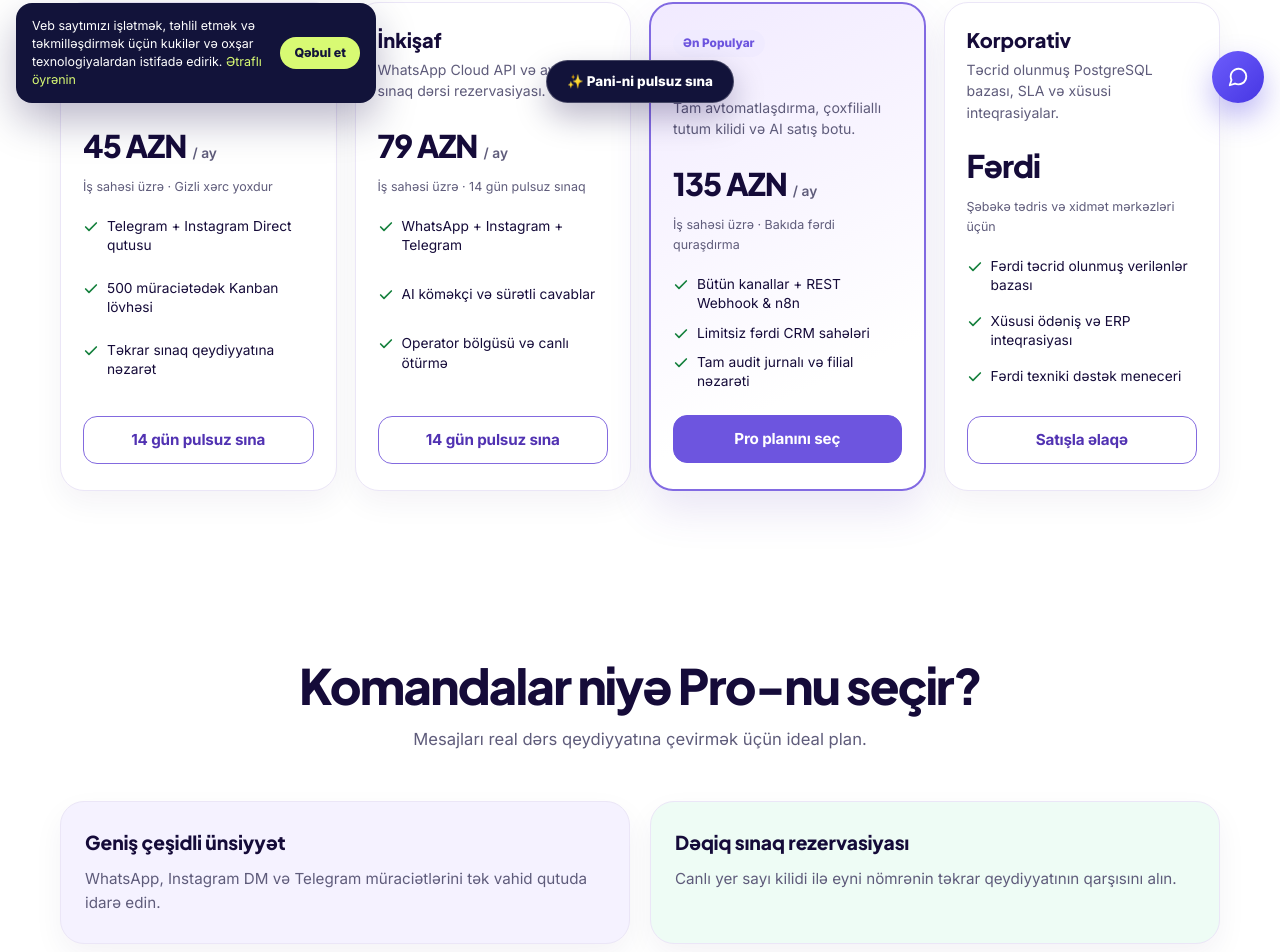
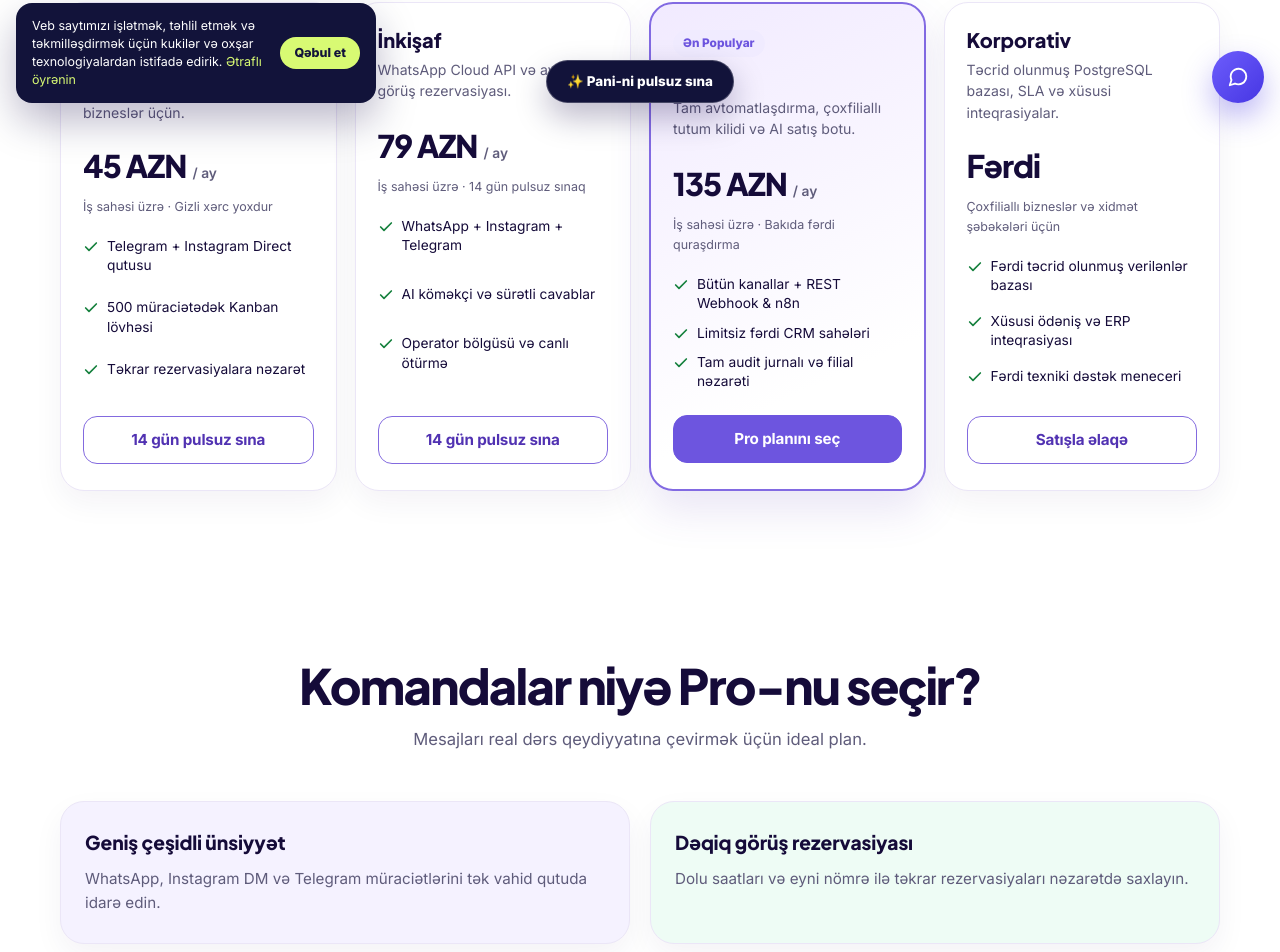
Before and after one commit to azadhashimoc-debug/qeydai, a Next.js app: page /az/pricing in a window 1280 px wide. Shown: the part 681-1633 px from the top of the page. Built offline with nearby package versions, Linux system fonts and the light colour scheme.

Commit message:
content: replace education-specific examples in page.tsx

```diff
--- a/src/app/[lang]/pricing/page.tsx
+++ b/src/app/[lang]/pricing/page.tsx
@@ -40,20 +40,20 @@ export default async function PricingPage({ params }: PageProps<"/[lang]/pricing
           {
             id: "starter",
             name: "Starter",
-            desc: "For growing courses and studios starting unified messaging.",
+            desc: "For growing shops, salons and service teams starting unified messaging.",
             prices: { monthly: "59 AZN", halfYear: "49 AZN", annual: "45 AZN" },
             setupNote: "Per workspace · No hidden fees",
             ctaLabel: "Start 14-day trial",
             limits: [
               "Telegram + Instagram Direct inbox",
               "Kanban pipeline up to 500 leads",
-              "Duplicate trial booking guard",
+              "Duplicate booking checks",
             ],
           },
           {
             id: "growth",
             name: "Growth",
-            desc: "WhatsApp Cloud API + automated trial scheduling.",
+            desc: "WhatsApp Cloud API + automated appointment booking.",
             prices: { monthly: "99 AZN", halfYear: "85 AZN", annual: "79 AZN" },
             setupNote: "Per workspace · 14-day free trial",
             ctaLabel: "Start 14-day trial",
@@ -83,7 +83,7 @@ export default async function PricingPage({ params }: PageProps<"/[lang]/pricing
             name: "Enterprise",
             desc: "Dedicated PostgreSQL isolation, SLA & custom integrations.",
             prices: { monthly: "Custom", halfYear: "Custom", annual: "Custom" },
-            setupNote: "Tailored for multi-center networks",
+            setupNote: "Tailored for multi-branch businesses",
             ctaLabel: "Contact sales",
             limits: [
               "Dedicated isolated database",
@@ -96,20 +96,20 @@ export default async function PricingPage({ params }: PageProps<"/[lang]/pricing
           {
             id: "starter",
             name: "Başlanğıc",
-            desc: "Vahid mesajlaşma və ilk qeydiyyat axınına keçən mərkəzlər üçün.",
+            desc: "Vahid mesajlaşma və müştəri idarəetməsinə keçən kiçik bizneslər üçün.",
             prices: { monthly: "59 AZN", halfYear: "49 AZN", annual: "45 AZN" },
             setupNote: "İş sahəsi üzrə · Gizli xərc yoxdur",
             ctaLabel: "14 gün pulsuz sına",
             limits: [
               "Telegram + Instagram Direct qutusu",
               "500 müraciətədək Kanban lövhəsi",
-              "Təkrar sınaq qeydiyyatına nəzarət",
+              "Təkrar rezervasiyalara nəzarət",
             ],
           },
           {
             id: "growth",
             name: "İnkişaf",
-            desc: "WhatsApp Cloud API və avtomatik sınaq dərsi rezervasiyası.",
+            desc: "WhatsApp Cloud API və avtomatik görüş rezervasiyası.",
             prices: { monthly: "99 AZN", halfYear: "85 AZN", annual: "79 AZN" },
             setupNote: "İş sahəsi üzrə · 14 gün pulsuz sınaq",
             ctaLabel: "14 gün pulsuz sına",
@@ -139,7 +139,7 @@ export default async function PricingPage({ params }: PageProps<"/[lang]/pricing
             name: "Korporativ",
             desc: "Təcrid olunmuş PostgreSQL bazası, SLA və xüsusi inteqrasiyalar.",
             prices: { monthly: "Fərdi", halfYear: "Fərdi", annual: "Fərdi" },
-            setupNote: "Şəbəkə tədris və xidmət mərkəzləri üçün",
+            setupNote: "Çoxfiliallı bizneslər və xidmət şəbəkələri üçün",
             ctaLabel: "Satışla əlaqə",
             limits: [
               "Fərdi təcrid olunmuş verilənlər bazası",
@@ -159,12 +159,12 @@ export default async function PricingPage({ params }: PageProps<"/[lang]/pricing
           },
           {
             title: "Zero Double-Booking",
-            desc: "Real-time seat capacity locks and automated trial lesson reminders.",
+            desc: "Available appointment slots and automatic booking reminders.",
             tone: "mint" as const,
           },
           {
             title: "Revenue-Focused Pipeline",
-            desc: "Track every lead from first message to enrolled student in AZN.",
+            desc: "Track every deal from first message to paid sale in AZN.",
             tone: "sky" as const,
           },
           {
@@ -180,8 +180,8 @@ export default async function PricingPage({ params }: PageProps<"/[lang]/pricing
             tone: "lavender" as const,
           },
           {
-            title: "Dəqiq sınaq rezervasiyası",
-            desc: "Canlı yer sayı kilidi ilə eyni nömrənin təkrar qeydiyyatının qarşısını alın.",
+            title: "Dəqiq görüş rezervasiyası",
+            desc: "Dolu saatları və eyni nömrə ilə təkrar rezervasiyaları nəzarətdə saxlayın.",
             tone: "mint" as const,
           },
           {
@@ -190,7 +190,7 @@ export default async function PricingPage({ params }: PageProps<"/[lang]/pricing
             tone: "sky" as const,
           },
           {
-            title: "Çoxfiliallı mərkəzlər",
+            title: "Çoxfiliallı bizneslər",
             desc: "Bakı və regionlardakı filialları təcrid olunmuş cədvəl və operatorlarla işlədin.",
             tone: "amber" as const,
           },
@@ -201,14 +201,14 @@ export default async function PricingPage({ params }: PageProps<"/[lang]/pricing
       ? [
           {
             q: "Can we switch between monthly and annual billing?",
-            a: "Yes. You can start with a 14-day free trial and switch billing cycles anytime without losing student or lead records.",
+            a: "Yes. You can start with a 14-day free trial and switch billing cycles without losing customer or lead records.",
           },
           {
             q: "Are there any extra fees for WhatsApp Cloud API?",
             a: "Your panelim.az subscription covers the CRM, automation, and webhook engine. Meta conversation charges are billed directly at Meta's official rates.",
           },
           {
-            q: "Is our center's data isolated from other centers?",
+            q: "Is our business data separate from other workspaces?",
             a: "Yes. Every workspace is strictly tenant-isolated at the database and API key level.",
           },
         ]
@@ -222,7 +222,7 @@ export default async function PricingPage({ params }: PageProps<"/[lang]/pricing
             a: "panelim.az abunəliyi CRM, bot və avtomatlaşdırma mühərrikini əhatə edir. Rəsmi Meta mesaj tarifləri birbaşa Meta hesabınız üzərindən hesablanır.",
           },
           {
-            q: "Mərkəzimizin tələbə və müraciət bazası digər mərkəzlərdən təcrid olunur?",
+            q: "Biznesimizin müştəri məlumatları digər iş sahələrindən ayrıdır?",
             a: "Bəli. Hər bir iş sahəsi verilənlər bazası və API açarı səviyyəsində tam təcrid olunmuş şəkildə saxlanılır.",
           },
         ];
@@ -269,7 +269,7 @@ export default async function PricingPage({ params }: PageProps<"/[lang]/pricing
           heading={locale === "en" ? "Why teams choose Pro" : "Komandalar niyə Pro-nu seçir?"}
           subheading={
             locale === "en"
-              ? "Built to turn every message into an enrolled student."
+              ? "Built to turn customer conversations into sales."
               : "Mesajları real dərs qeydiyyatına çevirmək üçün ideal plan."
           }
           columns={2}
```
